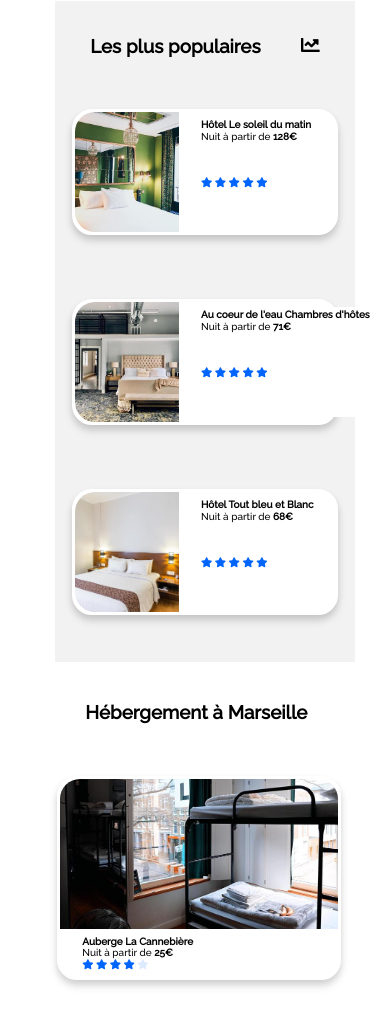
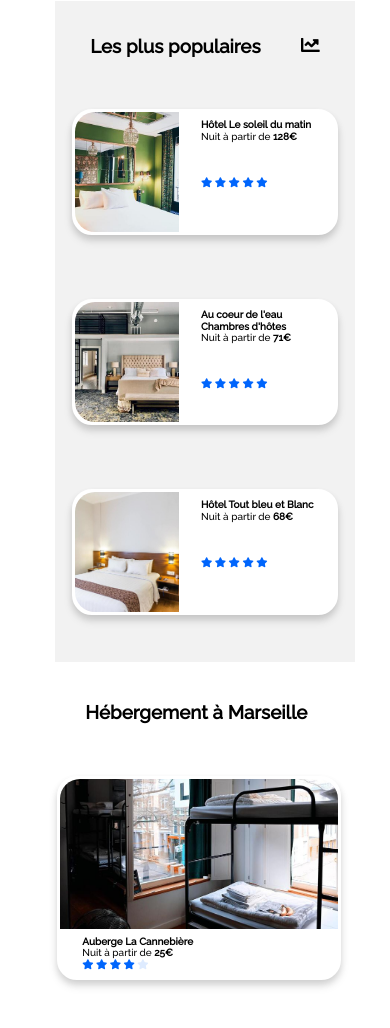
Before and after one commit to SumanaBrite/sumanabrite.github.io, a plain HTML site: page index.html in a window 390 px wide. Shown: the part 756-1784 px from the top of the page. Drawn offline with Linux system fonts and the light colour scheme.

Commit message:
Add files via upload

```diff
--- a/css/booki.css
+++ b/css/booki.css
@@ -412,7 +412,7 @@ footer > div {
         padding: 2px;
         margin:5px;
         font-size: 10px;
-        white-space: nowrap;
+        /* white-space: nowrap; */
     }
     .shade{
         margin:2px;
```
